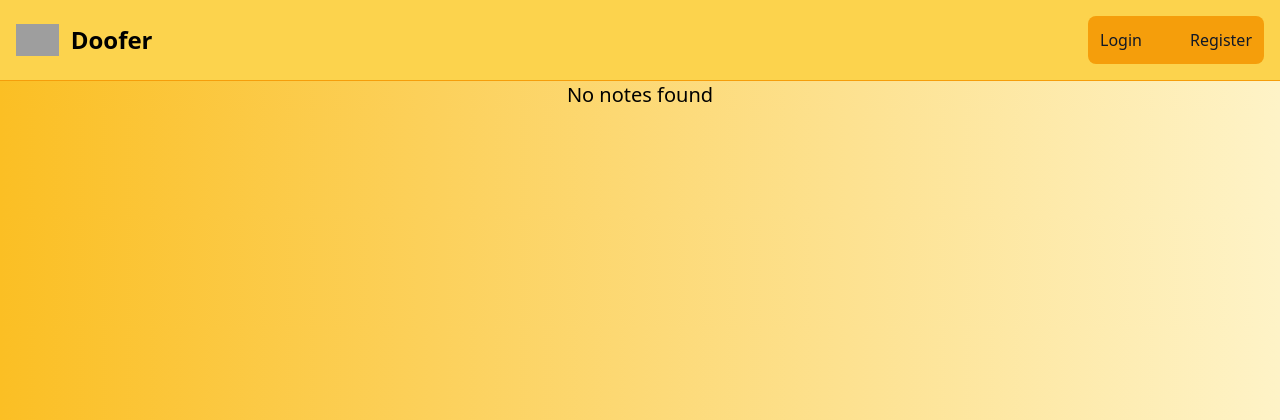
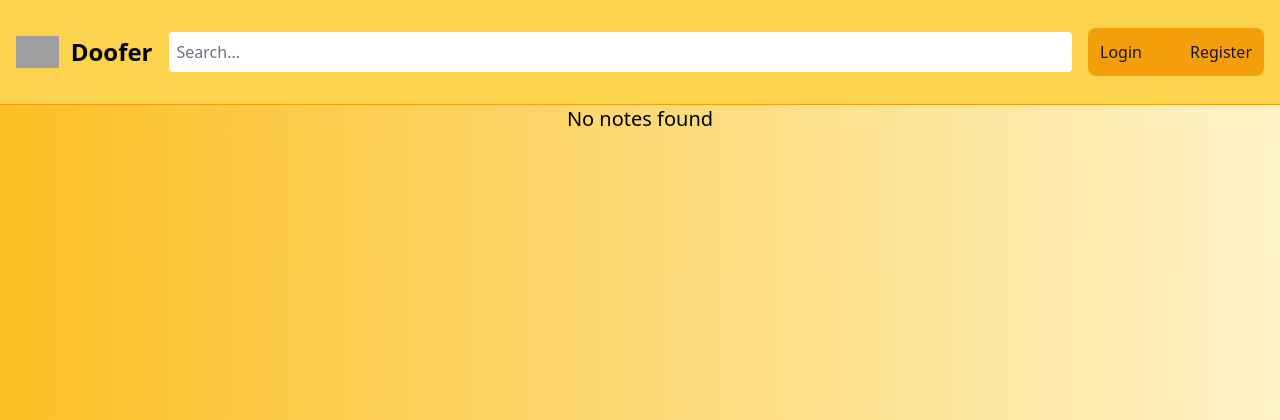
Before and after one commit to wgilpin/django-tailwind-htmx-skeleton, a Django app: page / in a window 1280 px wide. Shown: the top 420 px of the page. Run offline with Django 5.2, Linux system fonts and the light colour scheme; data that the repository does not hold is empty; style sheets or scripts are compiled from the project's sources; some libraries are stand-ins or nearby versions; grey boxes are pictures that could not be loaded.

Commit message:
add search to navbar

```diff
--- a/doofer/doofer/views/views.py
+++ b/doofer/doofer/views/views.py
@@ -15,6 +15,7 @@ def index(request):
     context["notes"] = notes
     return render(request, "notes/note_list.html", context)
 
+
 def note_details(request, id):
     note = Note.objects.get(pk=id)
     context = {
@@ -22,6 +23,7 @@ def note_details(request, id):
         "note": note,
     }
     return render(request, "notes/note_details.html", context)
+
 
 class NoteForm(ModelForm):
     class Meta:
@@ -42,8 +44,18 @@ def note_edit(request, id):
         # convert html to markdown
         note.full_clean()
         note.save()
-        return render(request, "notes/note_details.html", {'note': note}
-                      )
+        return render(request, "notes/note_details.html", {"note": note})
     form = NoteForm(instance=note)
     context = {"form": form}
     return render(request, "notes/note_edit.html", context)
+
+
+def search(request):
+    query = request.GET.get("query")
+    # case insensitive search
+    notes = Note.objects.filter(title__icontains=query)
+    context = {
+        "title": "Search results",
+        "notes": notes,
+    }
+    return render(request, "notes/note_list.html", context)
--- a/doofer/templates/partials/navbar.html
+++ b/doofer/templates/partials/navbar.html
@@ -1,13 +1,22 @@
 <nav class="bg-amber-300 border-amber-500 border-b border-1 dark:bg-gray-900">
-  <div class="max-w-screen-xl flex flex-wrap items-center justify-between mx-auto p-4">
-    <a href="/" class="flex items-center space-x-3 rtl:space-x-reverse">
+  <div class="max-w-screen-xl flex  items-center justify-between mx-auto p-4">
+    <a href="/" class="flex items-center space-x-3 mr-4 rtl:space-x-reverse">
       <img src="https://flowbite.com/docs/images/logo.svg" class="h-8" alt="Flowbite Logo" />
       <span class="self-center text-2xl font-semibold whitespace-nowrap dark:text-white">Doofer</span>
     </a>
+
+    <input
+      hx-post="/search/"
+      hx-trigger="keyup[key=='Enter']"
+      id="search"
+      type="search"
+      class="block my-4 py-2 px-3 flex-1 text-gray-900 rounded hover:bg-gray-100  md:border-0  md:p-2 dark:text-white md:dark:hover:text-amber-500 dark:hover:bg-gray-700 dark:hover:text-white md:dark:hover:bg-transparent"
+      placeholder="Search..."
+      />
     <button
       data-collapse-toggle="navbar-default"
       type="button"
-      class="inline-flex items-center p-2 w-10 h-10 justify-center text-sm text-gray-500 rounded-lg md:hidden hover:bg-gray-100 focus:outline-none focus:ring-2 focus:ring-gray-200 dark:text-gray-400 dark:hover:bg-gray-700 dark:focus:ring-gray-600"
+      class="flex-none items-center p-2 w-10 h-10  justify-center text-sm text-gray-500 rounded-lg md:hidden hover:bg-gray-100 focus:outline-none focus:ring-2 focus:ring-gray-200 dark:text-gray-400 dark:hover:bg-gray-700 dark:focus:ring-gray-600"
       aria-controls="navbar-default"
       aria-expanded="false">
       <span class="sr-only">Open main menu</span>
@@ -20,7 +29,8 @@
           d="M1 1h15M1 7h15M1 13h15" />
       </svg>
     </button>
-    <div class="hidden w-full md:block md:w-auto" id="navbar-default">
+
+    <div class="hidden flex-none md:block md:w-auto ml-4" id="navbar-default">
       <ul
         class="font-medium flex flex-col p-4 md:p-1 mt-4 border border-gray-100 rounded-lg bg-amber-400-50 md:flex-row md:space-x-8 rtl:space-x-reverse md:mt-0 md:border-0 md:bg-amber-500 dark:bg-gray-800 md:dark:bg-gray-900 dark:border-gray-700">
 
@@ -44,7 +54,9 @@
           >
         </li>
         {% else %}
+
         <li>
+
           <a
             href="/profile/"
             class="block py-2 px-3  hover:bg-amber-600 "
--- a/doofer/urls.py
+++ b/doofer/urls.py
@@ -31,6 +31,7 @@ urlpatterns = [
     path("profile/", auth_views.profile, name="profile"),
     path("note/<int:id>/edit", core_views.note_edit, name="note_edit"),
     path("note/<int:id>/", core_views.note_details, name="note_details"),
+    path("search/", core_views.search, name="search"),
     path("admin/", admin.site.urls),
     path("__reload__/", include("django_browser_reload.urls")),
 ]
```
